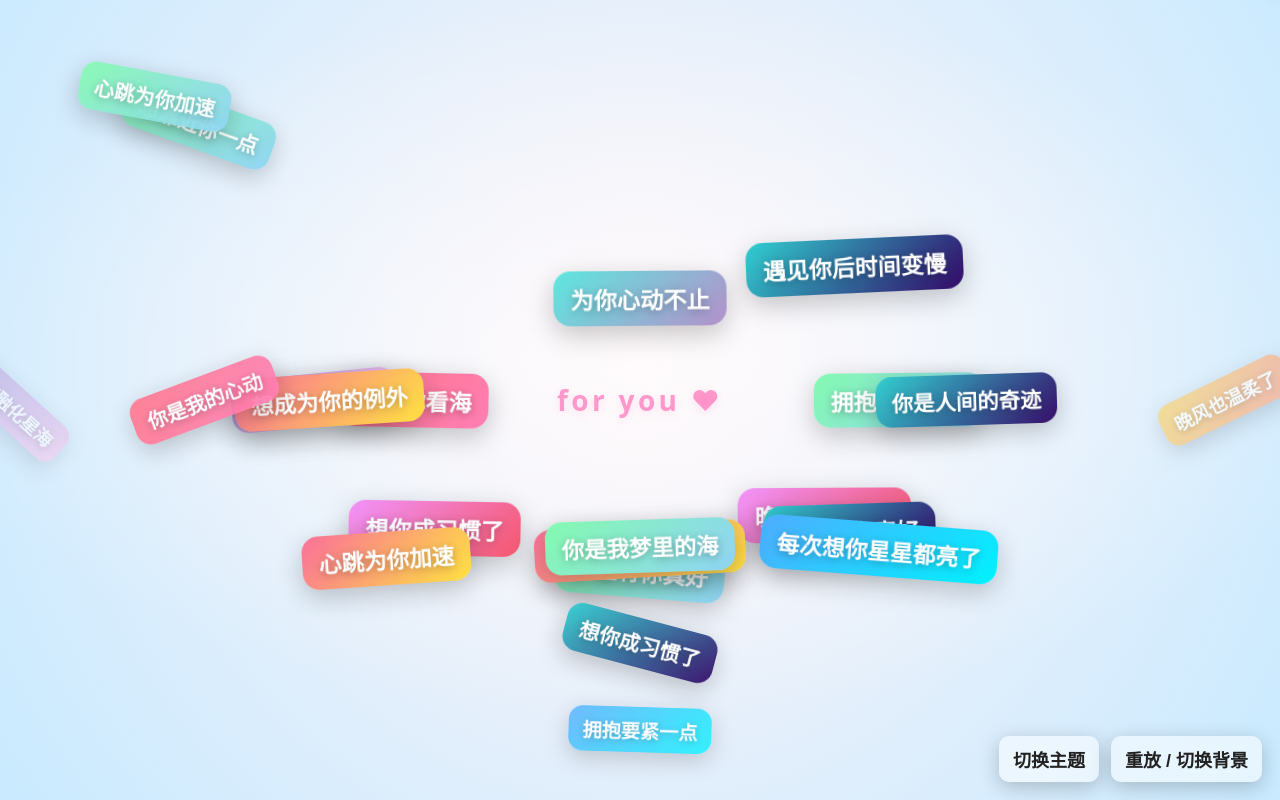
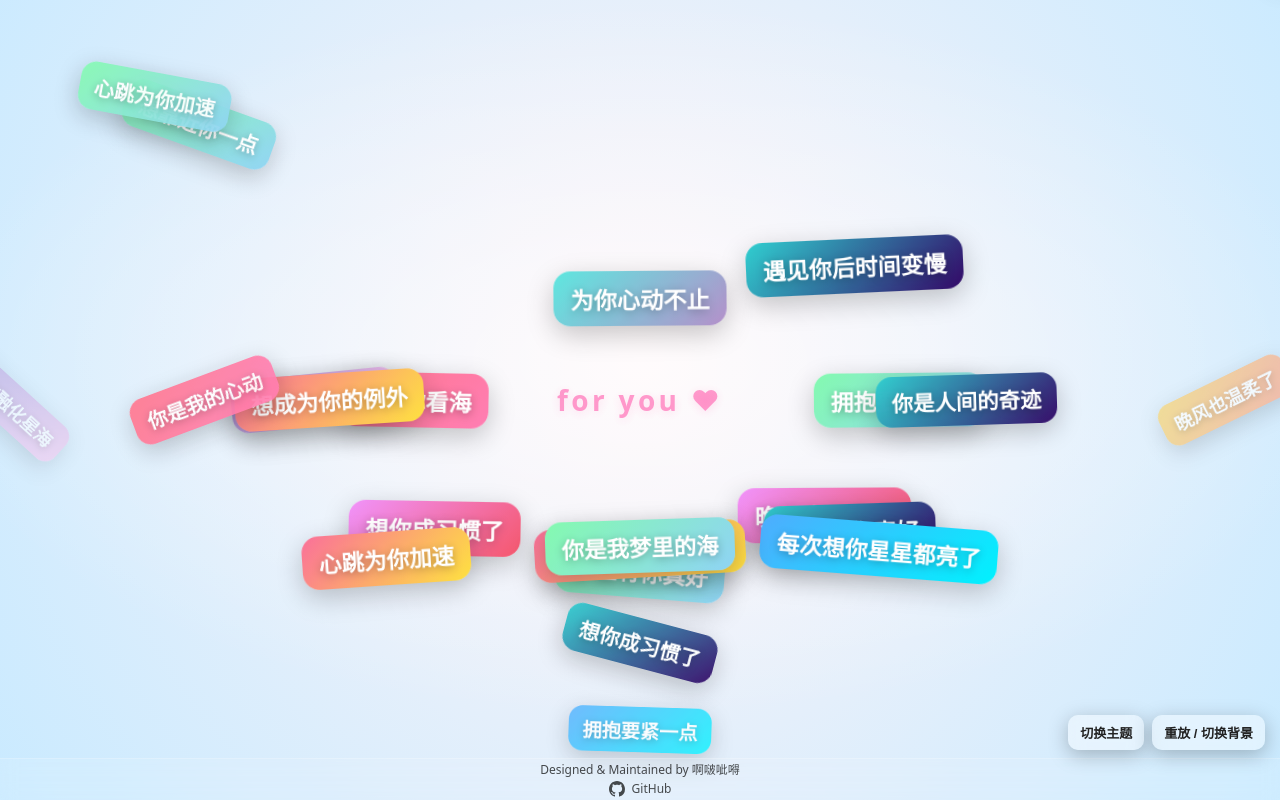
Before and after one commit to SCTRE/third, a plain HTML site: page index.html in a window 1280 px wide. Both pictures are taken after a click on the button "确定". Drawn offline with Linux system fonts and the light colour scheme.

Commit message:
Add files via upload

```diff
--- a/index.html
+++ b/index.html
@@ -80,12 +80,47 @@
   }
   body.dark .center-title{ color:rgba(255,160,200,.9); text-shadow:0 0 18px rgba(255,130,200,.35); }
   @keyframes titleIn{ from{opacity:0; transform:translate(-50%,-55%);} to{opacity:.95; transform:translate(-50%,-50%);} }
+  /* 修改后的控制按钮样式 */
   .controls{
-    position:absolute; right:18px; bottom:18px; display:none; /* 默认隐藏 */
-    gap:12px; align-items:center;
+    position:fixed; right:15px; bottom:50px; display:none; /* 默认隐藏 */
+    gap:8px; align-items:center; z-index: 9999;
   }
-  .btn{ padding:10px 14px; border:none; border-radius:10px; background:rgba(255,255,255,.5); backdrop-filter:blur(8px); color:#222; font-weight:600; cursor:pointer; box-shadow:0 5px 20px rgba(0,0,0,.22); font-size:clamp(14px,2.5vmin,18px); transition:all 0.3s; }
-  body.dark .btn{ background:rgba(255,255,255,.15); color:#fff; }
+
+  /* 缩小按钮尺寸 */
+  .controls .btn {
+    padding: 8px 12px;
+    font-size: 13px;
+  }
+
+  .btn{
+    padding:10px 14px;
+    border:none;
+    border-radius:10px;
+    background:rgba(255,255,255,0.4);
+    backdrop-filter:blur(8px);
+    color:#222;
+    font-weight:600;
+    cursor:pointer;
+    box-shadow:0 5px 20px rgba(0,0,0,0.25);
+    font-size:clamp(14px, 2.5vmin, 18px);
+    transition:all 0.3s;
+  }
+
+  body.dark .btn{
+    background:rgba(50, 50, 50, 0.4);
+    color:#eee;
+    box-shadow:0 5px 20px rgba(0,0,0,0.5);
+  }
+
+  .btn:hover {
+    transform: translateY(-3px);
+    box-shadow: 0 8px 25px rgba(0,0,0,0.3);
+  }
+
+  body.dark .btn:hover {
+    box-shadow: 0 8px 25px rgba(0,0,0,0.7);
+  }
+
   /* 弹窗确定按钮样式（与3.html保持一致） */
   .btn.primary {
     background-color: #ff6b6b;
@@ -101,14 +136,17 @@
     transform: translateY(0);
     box-shadow: 0 2px 8px rgba(255, 107, 107, 0.3);
   }
+
   body.dark .btn.primary {
     background-color: #ff6b6b;
     box-shadow: 0 4px 12px rgba(255, 107, 107, 0.5);
   }
+
   body.dark .btn.primary:hover {
     background-color: #ff5252;
     box-shadow: 0 6px 16px rgba(255, 107, 107, 0.6);
   }
+
   /* 雪花 */
   .snow{ position:fixed; top:-10px; color:white; user-select:none; pointer-events:none; z-index:99; text-shadow:0 0 8px rgba(255,255,255,.8); animation:snowfall linear forwards; }
   @keyframes snowfall{ 0%{ transform:translateY(0) rotate(0deg); opacity:1;} 100%{ transform:translateY(100vh) rotate(360deg); opacity:0;} }
@@ -194,6 +232,49 @@
       transform: translateY(-10px);
     }
   }
+  /* 新增底部标识样式 - 调整高度 */
+  .footer {
+    position: fixed;
+    bottom: 0;
+    left: 0;
+    right: 0;
+    padding: 0px 0px; /* 减少上下内边距以降低高度 */
+    text-align: center;
+    background: rgba(255, 255, 255, 0.1);
+    backdrop-filter: blur(8px);
+    border-top: 1px solid rgba(255, 255, 255, 0.2);
+    z-index: 1000;
+    font-size: 12px;
+    color: rgba(0, 0, 0, 0.7);
+    display: none; /* 初始隐藏 */
+  }
+
+  body.dark .footer {
+    background: rgba(0, 0, 0, 0.2);
+    color: rgba(255, 255, 255, 0.7);
+    border-top: 1px solid rgba(255, 255, 255, 0.1);
+  }
+
+  .footer-line {
+    margin: 3px 0; /* 减小行间距 */
+    line-height: 1.3;
+  }
+
+  .footer a {
+    color: inherit;
+    text-decoration: none;
+    transition: opacity 0.3s;
+  }
+
+  .footer a:hover {
+    opacity: 0.8;
+    text-decoration: underline;
+  }
+
+  .footer svg {
+    vertical-align: text-bottom;
+    margin-right: 4px;
+  }
 </style>
 </head>
 <body>
@@ -217,6 +298,22 @@
     <button class="btn" id="themeBtn">切换主题</button>
     <button class="btn" id="replay">重放 / 切换背景</button>
   </div>
+
+  <!-- 新增底部标识 -->
+  <footer class="footer" id="page-footer">
+    <div class="footer-line">
+      Designed & Maintained by <a href="https://www.iesdouyin.com/share/user/MS4wLjABAAAA_ml9jDiT3gM8tu-K2JI-aUTF_xXL-F1U3CZl8s-cacs?from_ssr=1&from_aid=1128&u_code=1812j8mm8&did=MS4wLjABAAAAM19p3TGg3tlW38m0298oTlqbe7ympZBhyKBaxPRLjDQC6FyrnQ704Xqnc4qkOjx3&iid=MS4wLjABAAAArV-2zhoTsdqmONHYY-4xE60GT5jbBwPd9VIWD4wRvjseh_7xaclnGYlMMg1YxPXn&with_sec_did=1&sec_uid=MS4wLjABAAAA_ml9jDiT3gM8tu-K2JI-aUTF_xXL-F1U3CZl8s-cacs&timestamp=1762044343&utm_source=copy&utm_campaign=client_share&utm_medium=android&app=aweme&activity_info=%7B%22social_author_id%22%3A%22105715923899%22%2C%22social_share_id%22%3A%22105715923899_1762044340812%22%2C%22social_share_time%22%3A%221762044343%22%2C%22social_share_user_id%22%3A%22105715923899%22%7D" target="_blank" rel="noopener noreferrer">啊啵呲嘚</a>
+    </div>
+    <div class="footer-line">
+      <a href="https://github.com/SCTRE" target="_blank" rel="noopener noreferrer">
+        <svg width="16" height="16" viewBox="0 0 16 16" fill="currentColor">
+          <path d="M8 0C3.58 0 0 3.58 0 8c0 3.54 2.29 6.53 5.47 7.59.4.07.55-.17.55-.38 0-.19-.01-.82-.01-1.49-2.01.37-2.53-.49-2.69-.94-.09-.23-.48-.94-.82-1.13-.28-.15-.68-.52-.01-.53.63-.01 1.08.58 1.23.82.72 1.21 1.87.87 2.33.66.07-.52.28-.87.51-1.07-1.78-.2-3.64-.89-3.64-3.95 0-.87.31-1.59.82-2.15-.08-.2-.36-1.02.08-2.12 0 0 .67-.21 2.2.82.64-.18 1.32-.27 2-.27.68 0 1.36.09 2 .27 1.53-1.04 2.2-.82 2.2-.82.44 1.1.16 1.92.08 2.12.51.56.82 1.27.82 2.15 0 3.07-1.87 3.75-3.65 3.95.29.25.54.73.54 1.48 0 1.07-.01 1.93-.01 2.2 0 .21.15.46.55.38A8.013 8.013 0 0016 8c0-4.42-3.58-8-8-8z"></path>
+        </svg>
+        GitHub
+      </a>
+    </div>
+  </footer>
+
   <!-- 新增音乐播放标签 -->
   <audio id="bgMusic" preload="auto">
     <source src="https://lf9-music-east.douyinstatic.com/obj/ies-music-hj/7495920705440140091.mp3" type="audio/mpeg">
@@ -449,6 +546,9 @@ document.addEventListener('DOMContentLoaded', () => {
   document.getElementById('confirm-btn').addEventListener('click', () => {
     startBackdrop.classList.remove('active');
     controls.style.display = 'flex';
+    document.getElementById('page-footer').style.display = 'block'; // 显示底部标识
+    // 设置背景音乐音量为30%
+    bgMusic.volume = 0.3;
     applyMode();
     play();
     playMusic(); // 点击确定后播放一次音乐
```
